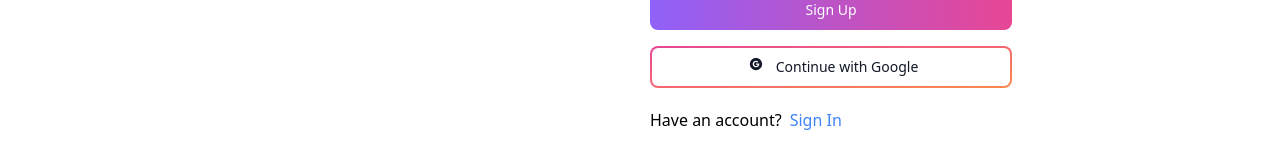
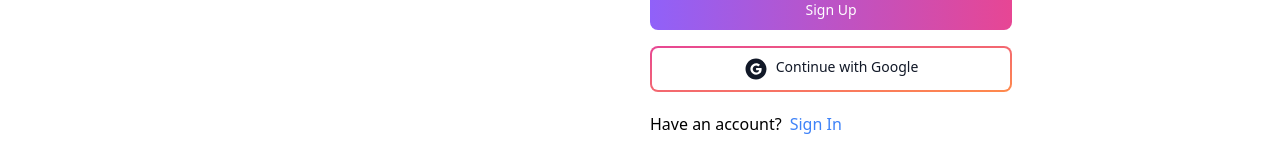
Before and after one commit to fiona-spencer/mern-blog, a React (Vite) app in the folder client/: page /sign-up in a window 1280 px wide. Shown: the part 412-559 px from the top of the page. Built offline with nearby package versions, Linux system fonts and the light colour scheme; no server answers.

Commit message:
add readme file

```diff
--- a/client/src/components/OAuth.jsx
+++ b/client/src/components/OAuth.jsx
@@ -38,7 +38,7 @@ export default function OAuthCom() {
 
     return (
       <Button type='button' gradientDuoTone='pinkToOrange' outline onClick={handleGoogleClick}>
-        <AiFillGoogleCircle className='w-6 mr-2'/>
+        <AiFillGoogleCircle className='w-6 mr-2 text-2xl'/>
         Continue with Google
       </Button>
     );
```
Also changed, not shown: 1 other file (tests, documents, lock files or other folders).
